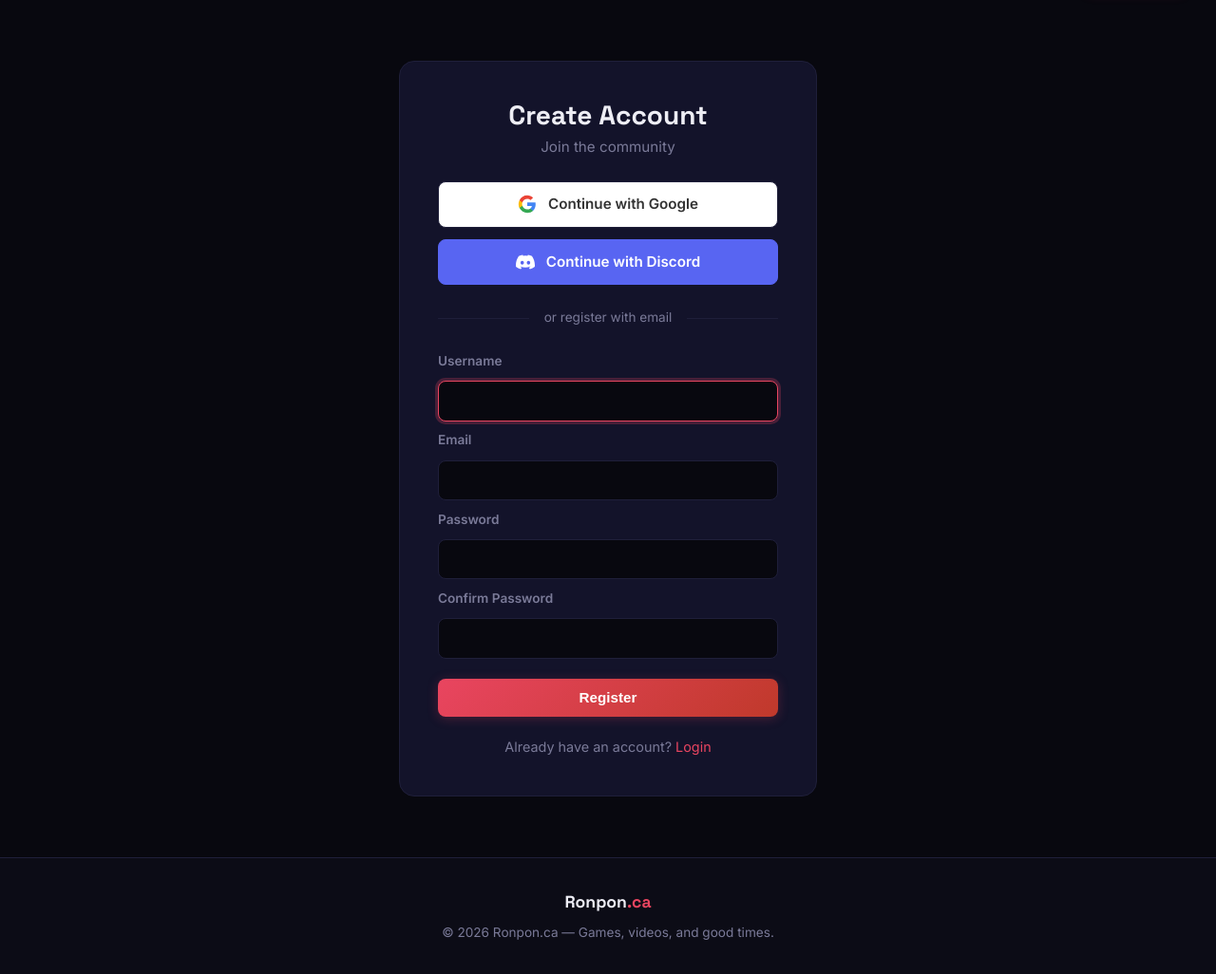
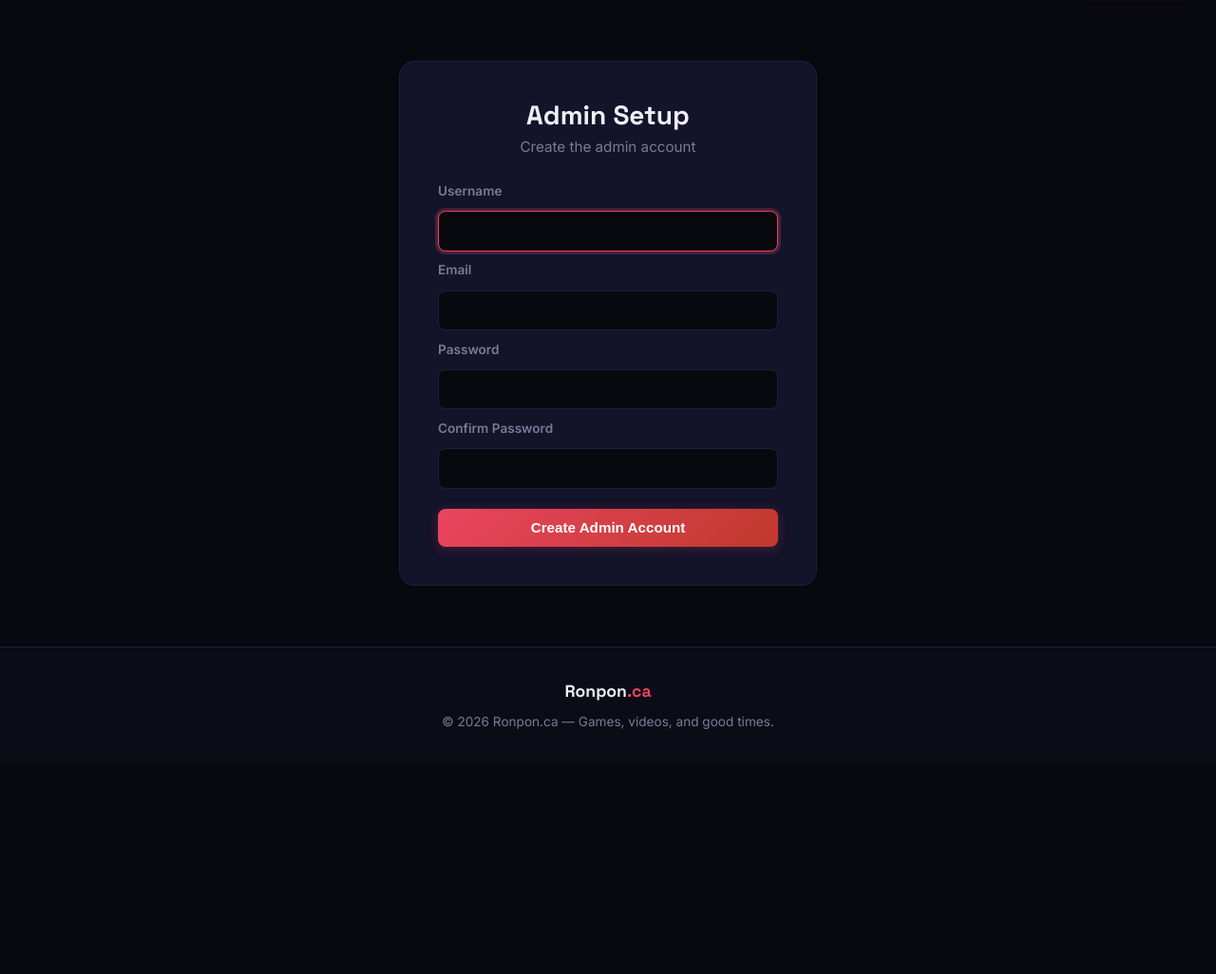
Before and after one commit to Ronpon/Ronpon.ca, a Flask app: page /register in a window 1280 px wide. Shown: the part 64-1090 px from the top of the page at 95% size. After the commit the page ends 832 px from the top, so only its background shows below. Run offline with Flask 3, Linux system fonts and the light colour scheme; data that the repository does not hold is empty; some libraries are stand-ins or nearby versions.

Commit message:
Lock registration to first-run admin setup only

```diff
--- a/models/user.py
+++ b/models/user.py
@@ -47,6 +47,13 @@
             row = cur.fetchone()
         return User._from_row(row) if row else None
 
+    @staticmethod
+    def count() -> int:
+        with get_conn() as conn:
+            cur = conn.cursor()
+            cur.execute("SELECT COUNT(*) FROM users")
+            return cur.fetchone()[0]
+
     # ── Create ──────────────────────────────────────────────────
 
     @staticmethod
--- a/routes/auth.py
+++ b/routes/auth.py
@@ -1,5 +1,5 @@
 """Auth routes — register, login, logout, profile."""
-from flask import Blueprint, render_template, redirect, url_for, flash, request
+from flask import Blueprint, render_template, redirect, url_for, flash, request, abort
 from flask_login import login_user, logout_user, login_required, current_user
 
 from models.user import User
@@ -9,6 +9,10 @@
 
 @auth_bp.route("/register", methods=["GET", "POST"])
 def register():
+    # Registration is only available when no users exist (first-run admin setup)
+    if User.count() > 0:
+        abort(404)
+
     if current_user.is_authenticated:
         return redirect(url_for("main.home"))
 
--- a/templates/auth/login.html
+++ b/templates/auth/login.html
@@ -29,6 +29,6 @@
 
         <button type="submit" class="btn">Login</button>
     </form>
-    <p class="auth-alt">Don't have an account? <a href="{{ url_for('auth.register') }}">Register</a></p>
+
 </div>
 {% endblock %}
--- a/templates/auth/register.html
+++ b/templates/auth/register.html
@@ -1,23 +1,10 @@
 {% extends "base.html" %}
-{% block title %}Register — Ronpon.ca{% endblock %}
+{% block title %}Admin Setup — Ronpon.ca{% endblock %}
 
 {% block content %}
 <div class="auth-page">
-    <h1>Create Account</h1>
-    <p class="auth-subtitle">Join the community</p>
-
-    <div class="social-login">
-        <a href="{{ url_for('auth.social_login', provider='google') }}" class="btn-social btn-google">
-            <svg viewBox="0 0 24 24" xmlns="http://www.w3.org/2000/svg"><path d="M22.56 12.25c0-.78-.07-1.53-.2-2.25H12v4.26h5.92a5.06 5.06 0 0 1-2.2 3.32v2.77h3.57c2.08-1.92 3.28-4.74 3.28-8.1z" fill="#4285F4"/><path d="M12 23c2.97 0 5.46-.98 7.28-2.66l-3.57-2.77c-.98.66-2.23 1.06-3.71 1.06-2.86 0-5.29-1.93-6.16-4.53H2.18v2.84C3.99 20.53 7.7 23 12 23z" fill="#34A853"/><path d="M5.84 14.09c-.22-.66-.35-1.36-.35-2.09s.13-1.43.35-2.09V7.07H2.18C1.43 8.55 1 10.22 1 12s.43 3.45 1.18 4.93l2.85-2.22.81-.62z" fill="#FBBC05"/><path d="M12 5.38c1.62 0 3.06.56 4.21 1.64l3.15-3.15C17.45 2.09 14.97 1 12 1 7.7 1 3.99 3.47 2.18 7.07l3.66 2.84c.87-2.6 3.3-4.53 6.16-4.53z" fill="#EA4335"/></svg>
-            Continue with Google
-        </a>
-        <a href="{{ url_for('auth.social_login', provider='discord') }}" class="btn-social btn-discord">
-            <svg viewBox="0 0 24 24" fill="currentColor" xmlns="http://www.w3.org/2000/svg"><path d="M20.317 4.37a19.791 19.791 0 0 0-4.885-1.515.074.074 0 0 0-.079.037c-.21.375-.444.864-.608 1.25a18.27 18.27 0 0 0-5.487 0 12.64 12.64 0 0 0-.617-1.25.077.077 0 0 0-.079-.037A19.736 19.736 0 0 0 3.677 4.37a.07.07 0 0 0-.032.027C.533 9.046-.32 13.58.099 18.057a.082.082 0 0 0 .031.057 19.9 19.9 0 0 0 5.993 3.03.078.078 0 0 0 .084-.028c.462-.63.874-1.295 1.226-1.994a.076.076 0 0 0-.041-.106 13.107 13.107 0 0 1-1.872-.892.077.077 0 0 1-.008-.128 10.2 10.2 0 0 0 .372-.292.074.074 0 0 1 .077-.01c3.928 1.793 8.18 1.793 12.062 0a.074.074 0 0 1 .078.01c.12.098.246.198.373.292a.077.077 0 0 1-.006.127 12.299 12.299 0 0 1-1.873.892.077.077 0 0 0-.041.107c.36.698.772 1.362 1.225 1.993a.076.076 0 0 0 .084.028 19.839 19.839 0 0 0 6.002-3.03.077.077 0 0 0 .032-.054c.5-5.177-.838-9.674-3.549-13.66a.061.061 0 0 0-.031-.03zM8.02 15.33c-1.183 0-2.157-1.085-2.157-2.419 0-1.333.956-2.419 2.157-2.419 1.21 0 2.176 1.096 2.157 2.42 0 1.333-.956 2.418-2.157 2.418zm7.975 0c-1.183 0-2.157-1.085-2.157-2.419 0-1.333.955-2.419 2.157-2.419 1.21 0 2.176 1.096 2.157 2.42 0 1.333-.946 2.418-2.157 2.418z"/></svg>
-            Continue with Discord
-        </a>
-    </div>
-
-    <div class="auth-divider"><span>or register with email</span></div>
+    <h1>Admin Setup</h1>
+    <p class="auth-subtitle">Create the admin account</p>
 
     <form method="POST" class="auth-form">
         <label for="username">Username</label>
@@ -36,8 +23,7 @@
         <label for="confirm">Confirm Password</label>
         <input type="password" id="confirm" name="confirm" required>
 
-        <button type="submit" class="btn">Register</button>
+        <button type="submit" class="btn">Create Admin Account</button>
     </form>
-    <p class="auth-alt">Already have an account? <a href="{{ url_for('auth.login') }}">Login</a></p>
 </div>
 {% endblock %}
```
